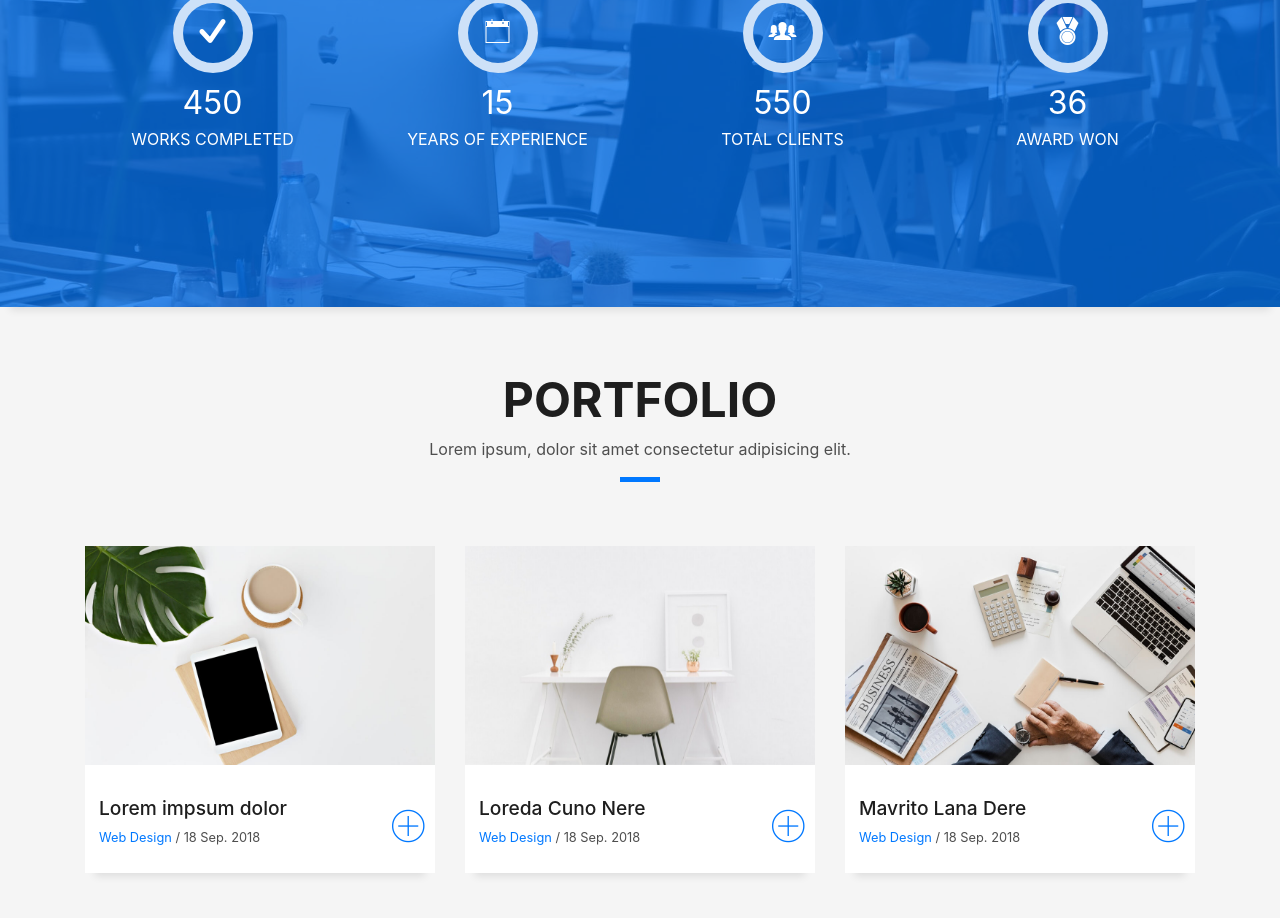
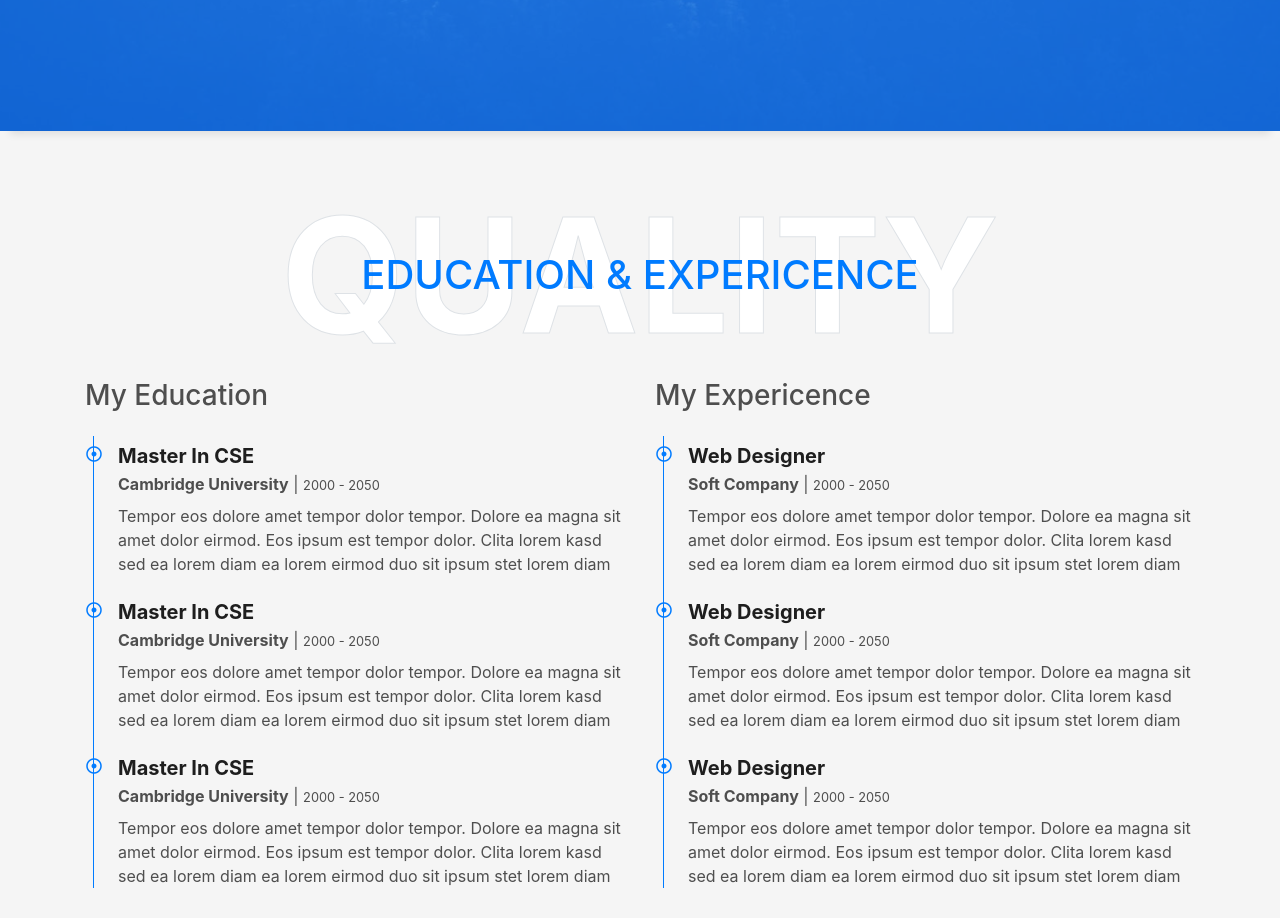
Before and after one commit to roshan-77/Portfolio-Roshan, a plain HTML site: page index.html in a window 1280 px wide. Shown: the part 2292-3210 px from the top of the page. Drawn offline with Linux system fonts and the light colour scheme; files whose address does not match are found by name.

Commit message:
third commit

```diff
--- a/css/style.css
+++ b/css/style.css
@@ -16,7 +16,6 @@ body {
 
 h1,
 h2,
-h3,
 h4,
 h5,
 h6 {
@@ -63,6 +62,22 @@ a:hover {
   box-shadow: 0 0 0 4px #cde1f8;
 }
 
+.text-uppercase {
+  text-transform: uppercase !important;
+}
+
+.display-1 {
+  font-size: 10rem;
+  font-weight: 700;
+  line-height: 1.2;
+}
+
+@media (max-width: 1200px) {
+  .display-1 {
+    font-size: calc(2.125rem + 10.5vw) ;
+  }
+}
+
 .display-5 {
   font-size: 2.5rem;
   font-weight: 300;
@@ -73,6 +88,10 @@ a:hover {
   font-size: 2rem;
   font-weight: 300;
   line-height: 1.1;
+}
+
+.text-primary{
+  text-align: center !important;
 }
 
 .avatar {
@@ -130,7 +149,7 @@ a:hover {
 }
 
 .sect-mt4 {
-  margin-top: 4rem;
+  /* margin-top: 4rem; */
 }
 
 /*--/ Title s /--*/
@@ -151,10 +170,11 @@ a:hover {
   font-size: 3rem;
   font-weight: bold;
   text-transform: uppercase;
+  color: black;
 }
 
 .subtitle-a {
-  color: #4e4e4e;
+  color: black;
 }
 
 .line-mf {
@@ -705,7 +725,7 @@ a:hover {
 ======================================*/
 
 .service-box {
-  background-color: #fff;
+  background-color: #f8f9fa;
   padding: 2.5rem 1.3rem;
   border-radius: 1rem;
   margin-bottom: 3rem;
@@ -720,7 +740,7 @@ a:hover {
 
 .service-box .service-ico {
   margin-bottom: 1rem;
-  color: #1e1e1e;
+  color: black;
 }
 
 .service-box .ico-circle {
@@ -736,7 +756,7 @@ a:hover {
 }
 
 .service-box .s-description {
-  color: #4e4e4e;
+  color: black;
 }
 
 /*======================================
@@ -829,7 +849,7 @@ a:hover {
 }
 
 .testimonial-box {
-  color: #fff;
+  color: black;
   text-align: center;
 }
 
@@ -842,7 +862,7 @@ a:hover {
 }
 
 .testimonial-box .author {
-  color: #fff;
+  color: black;
   text-transform: uppercase;
   font-weight: 600;
   margin: 1rem 0;
--- a/index.html
+++ b/index.html
@@ -2,7 +2,7 @@
 <html lang="en">
 <head>
   <meta charset="utf-8">
-  <title>DevFolio Bootstrap Template</title>
+  <title>Roshan Khadka</title>
   <meta content="width=device-width, initial-scale=1.0" name="viewport">
   <meta content="" name="keywords">
   <meta content="" name="description">
@@ -11,6 +11,13 @@
   <link href="img/favicon.png" rel="icon">
   <link href="img/apple-touch-icon.png" rel="apple-touch-icon">
 
+  <!-- Google Web Fonts -->
+  <link rel="preconnect" href="https://fonts.gstatic.com">
+  <link href="https://fonts.googleapis.com/css2?family=Roboto:wght@300;400;500;700;900&display=swap" rel="stylesheet">
+
+  <!-- Font Awesome -->
+  <link href="https://cdnjs.cloudflare.com/ajax/libs/font-awesome/5.10.0/css/all.min.css" rel="stylesheet">
+
   <!-- Bootstrap CSS File -->
   <link href="lib/bootstrap/css/bootstrap.min.css" rel="stylesheet">
 
@@ -18,6 +25,10 @@
   <link href="lib/font-awesome/css/font-awesome.min.css" rel="stylesheet">
   <link href="lib/animate/animate.min.css" rel="stylesheet">
   <link href="lib/ionicons/css/ionicons.min.css" rel="stylesheet">
+  <link href="lib/owlcarousel/assets/owl.carousel.min.css" rel="stylesheet">
+  <link href="lib/lightbox/css/lightbox.min.css" rel="stylesheet">
+
+  <!-- Libraries Stylesheet -->
   <link href="lib/owlcarousel/assets/owl.carousel.min.css" rel="stylesheet">
   <link href="lib/lightbox/css/lightbox.min.css" rel="stylesheet">
 
@@ -165,7 +176,8 @@
   </section>
 
   <!--/ Section Services Star /-->
-  <section id="service" class="services-mf route">
+  <section id="service" class="paralax-mf services-mf bg-image route" style="background-image: url(img/overlay-bg.jpg)">
+    <div class="overlay-mf"></div>
     <div class="container">
       <div class="row">
         <div class="col-sm-12">
@@ -176,7 +188,7 @@
             <p class="subtitle-a">
               Lorem ipsum, dolor sit amet consectetur adipisicing elit.
             </p>
-            <div class="line-mf"></div>
+            <div class="line-mf" style="background-color: white !important"></div>
           </div>
         </div>
       </div>
@@ -231,7 +243,7 @@
   </section>
   <!--/ Section Services End /-->
 
-  <div class="section-counter paralax-mf bg-image" style="background-image: url(img/counters-bg.jpg)">
+  <!-- <div class="section-counter paralax-mf bg-image" style="background-image: url(img/counters-bg.jpg)">
     <div class="overlay-mf"></div>
     <div class="container">
       <div class="row">
@@ -281,7 +293,66 @@
         </div>
       </div>
     </div>
+  </div> -->
+
+  <!-- Qualification Start -->
+  <div class="container-fluid py-5" id="qualification">
+    <div class="container">
+        <div class="position-relative d-flex align-items-center justify-content-center">
+            <h1 class="display-1 text-uppercase text-white" style="-webkit-text-stroke: 1px #dee2e6;">Quality</h1>
+            <h1 class="position-absolute text-uppercase text-primary">Education & Expericence</h1>
+        </div>
+        <div class="row align-items-center">
+            <div class="col-lg-6">
+                <h3 class="mb-4">My Education</h3>
+                <div class="border-left border-primary pt-2 pl-4 ml-2">
+                    <div class="position-relative mb-4">
+                        <i class="far fa-dot-circle text-primary position-absolute" style="top: 2px; left: -32px;"></i>
+                        <h5 class="font-weight-bold mb-1">Master In CSE</h5>
+                        <p class="mb-2"><strong>Cambridge University</strong> | <small>2000 - 2050</small></p>
+                        <p>Tempor eos dolore amet tempor dolor tempor. Dolore ea magna sit amet dolor eirmod. Eos ipsum est tempor dolor. Clita lorem kasd sed ea lorem diam ea lorem eirmod duo sit ipsum stet lorem diam</p>
+                    </div>
+                    <div class="position-relative mb-4">
+                        <i class="far fa-dot-circle text-primary position-absolute" style="top: 2px; left: -32px;"></i>
+                        <h5 class="font-weight-bold mb-1">Master In CSE</h5>
+                        <p class="mb-2"><strong>Cambridge University</strong> | <small>2000 - 2050</small></p>
+                        <p>Tempor eos dolore amet tempor dolor tempor. Dolore ea magna sit amet dolor eirmod. Eos ipsum est tempor dolor. Clita lorem kasd sed ea lorem diam ea lorem eirmod duo sit ipsum stet lorem diam</p>
+                    </div>
+                    <div class="position-relative mb-4">
+                        <i class="far fa-dot-circle text-primary position-absolute" style="top: 2px; left: -32px;"></i>
+                        <h5 class="font-weight-bold mb-1">Master In CSE</h5>
+                        <p class="mb-2"><strong>Cambridge University</strong> | <small>2000 - 2050</small></p>
+                        <p>Tempor eos dolore amet tempor dolor tempor. Dolore ea magna sit amet dolor eirmod. Eos ipsum est tempor dolor. Clita lorem kasd sed ea lorem diam ea lorem eirmod duo sit ipsum stet lorem diam</p>
+                    </div>
+                </div>
+            </div>
+            <div class="col-lg-6">
+                <h3 class="mb-4">My Expericence</h3>
+                <div class="border-left border-primary pt-2 pl-4 ml-2">
+                    <div class="position-relative mb-4">
+                        <i class="far fa-dot-circle text-primary position-absolute" style="top: 2px; left: -32px;"></i>
+                        <h5 class="font-weight-bold mb-1">Web Designer</h5>
+                        <p class="mb-2"><strong>Soft Company</strong> | <small>2000 - 2050</small></p>
+                        <p>Tempor eos dolore amet tempor dolor tempor. Dolore ea magna sit amet dolor eirmod. Eos ipsum est tempor dolor. Clita lorem kasd sed ea lorem diam ea lorem eirmod duo sit ipsum stet lorem diam</p>
+                    </div>
+                    <div class="position-relative mb-4">
+                        <i class="far fa-dot-circle text-primary position-absolute" style="top: 2px; left: -32px;"></i>
+                        <h5 class="font-weight-bold mb-1">Web Designer</h5>
+                        <p class="mb-2"><strong>Soft Company</strong> | <small>2000 - 2050</small></p>
+                        <p>Tempor eos dolore amet tempor dolor tempor. Dolore ea magna sit amet dolor eirmod. Eos ipsum est tempor dolor. Clita lorem kasd sed ea lorem diam ea lorem eirmod duo sit ipsum stet lorem diam</p>
+                    </div>
+                    <div class="position-relative mb-4">
+                        <i class="far fa-dot-circle text-primary position-absolute" style="top: 2px; left: -32px;"></i>
+                        <h5 class="font-weight-bold mb-1">Web Designer</h5>
+                        <p class="mb-2"><strong>Soft Company</strong> | <small>2000 - 2050</small></p>
+                        <p>Tempor eos dolore amet tempor dolor tempor. Dolore ea magna sit amet dolor eirmod. Eos ipsum est tempor dolor. Clita lorem kasd sed ea lorem diam ea lorem eirmod duo sit ipsum stet lorem diam</p>
+                    </div>
+                </div>
+            </div>
+        </div>
+    </div>
   </div>
+<!-- Qualification End -->
 
   <!--/ Section Portfolio Star /-->
   <section id="work" class="portfolio-mf sect-pt4 route">
@@ -456,7 +527,7 @@
     <div class="container">
       <div class="row">
         <div class="col-md-12">
-          <div id="testimonial-mf" class="owl-carousel owl-theme">
+          <div id="testimonial-mf" class="owl-carousel owl-theme service-box">
             <div class="testimonial-box">
               <div class="author-test">
                 <img src="img/testimonial-2.jpg" alt="" class="rounded-circle b-shadow-a">
@@ -490,7 +561,7 @@
   </div>
 
   <!--/ Section Blog Star /-->
-  <section id="blog" class="blog-mf sect-pt4 route">
+  <!-- <section id="blog" class="blog-mf sect-pt4 route">
     <div class="container">
       <div class="row">
         <div class="col-sm-12">
@@ -601,7 +672,7 @@
         </div>
       </div>
     </div>
-  </section>
+  </section> -->
   <!--/ Section Blog End /-->
 
   <!--/ Section Contact-Footer Star /-->
```
